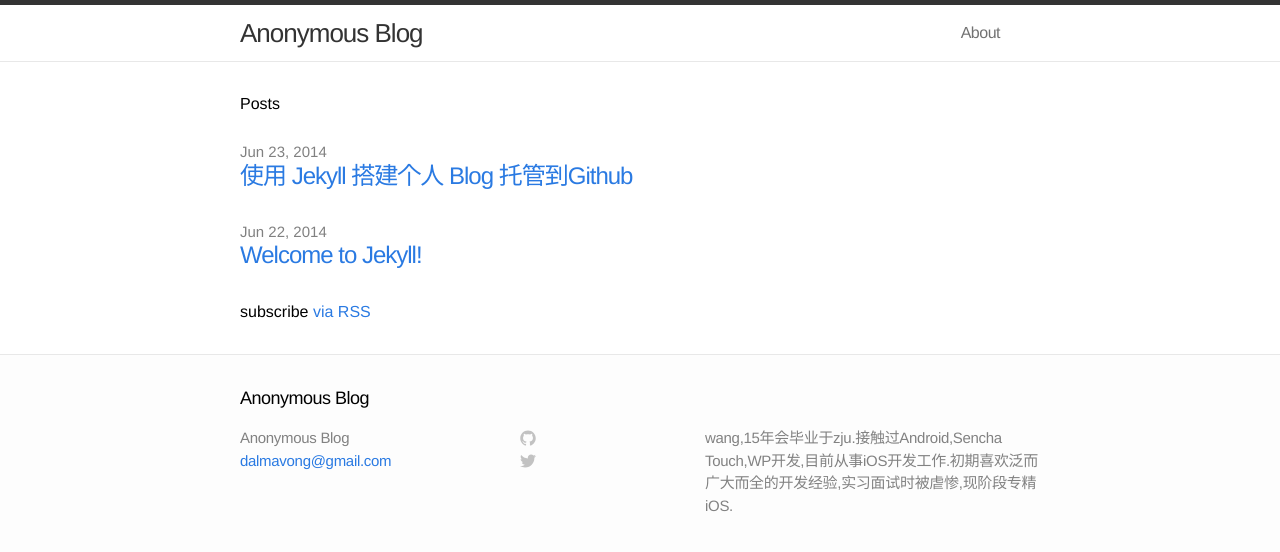
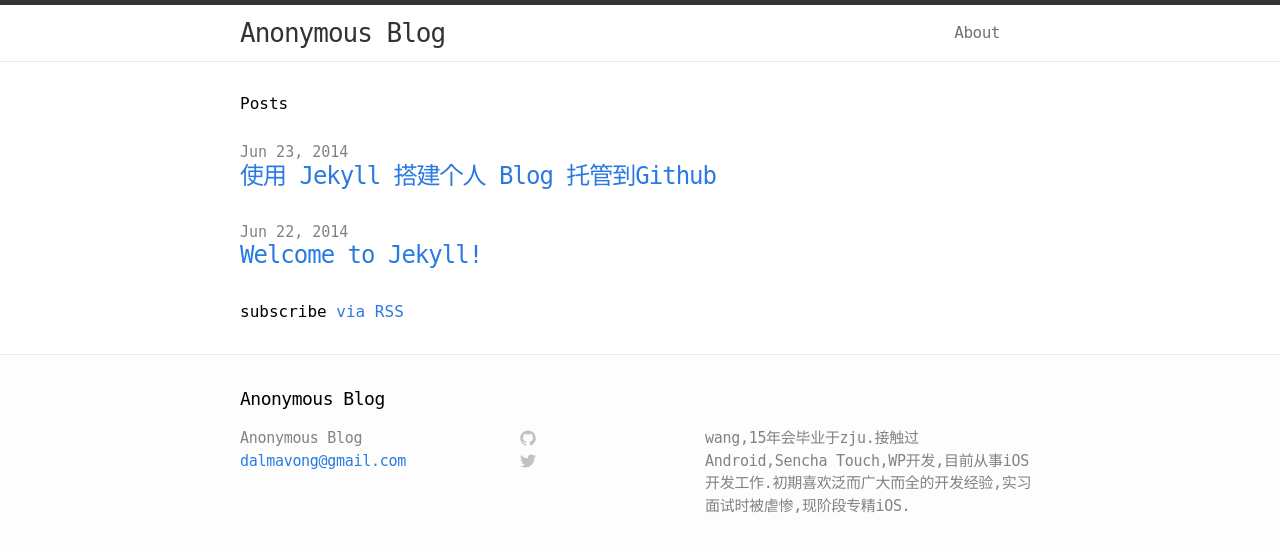
Before and after one commit to wangnull/wangnull.github.io, a Jekyll site: the page built from index.html, in a window 1280 px wide. Shown: the top 552 px of the page. Built offline with Jekyll 4.4.1, drawn with Linux system fonts in a browser that asks for light colours; Markdown is read by kramdown in place of the engine named in the settings.

Commit message:
Update main.css

```diff
--- a/css/main.css
+++ b/css/main.css
@@ -9,7 +9,7 @@
 html, body { height: 100%; }
 
 body {
-  font-family: Helvetica, Arial, sans-serif;
+  font-family: 'Droid Sans Mono', 'DejaVu Sans Mono', 'Ubuntu Mono', Monaco, monospace, serif;
   font-size: 16px;
   line-height: 1.5;
   font-weight: 300;
```
